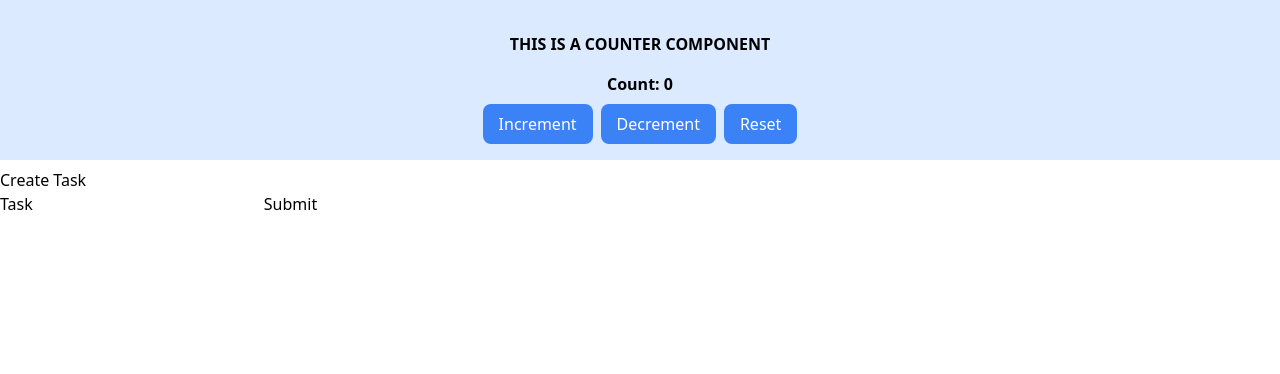
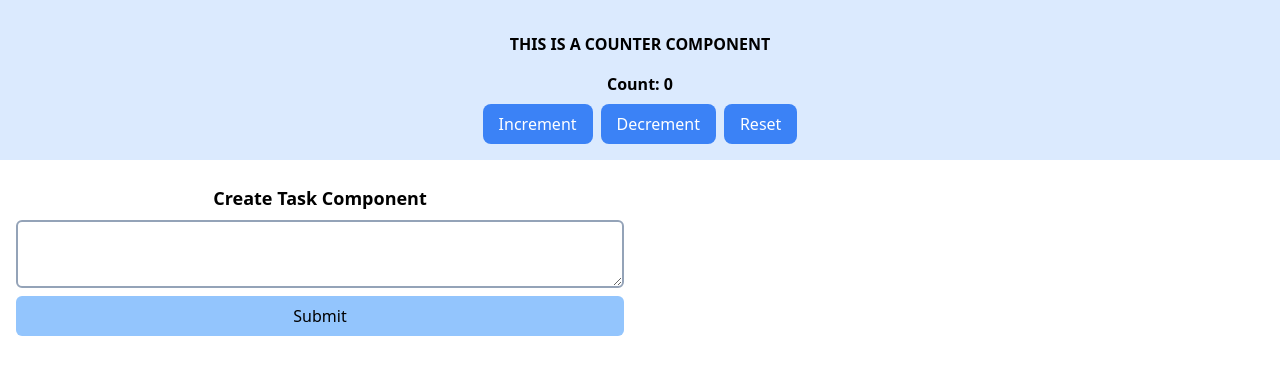
Before and after one commit to waleedbinalim/redux-toolkit-practice, a React (Vite) app: page / in a window 1280 px wide. Shown: the top 374 px of the page. Built offline with nearby package versions, Linux system fonts and the light colour scheme.

Commit message:
chore: ui for create task component

```diff
--- a/src/components/create-task.tsx
+++ b/src/components/create-task.tsx
@@ -2,13 +2,15 @@ import { addTask, tasksReducer } from "@/slice";
 import React, { useReducer, useRef } from "react";
 
 const CreateTask: React.FC = () => {
-  const taskValRef = useRef<HTMLInputElement>(null);
+  const taskValRef = useRef<HTMLTextAreaElement>(null);
 
   const [_state, dispatch] = useReducer(tasksReducer, { entities: [] });
 
   return (
-    <>
-      <div>Create Task</div>
+    <div className="p-4 md:w-1/2">
+      <h1 className="text-center text-lg mb-2 font-bold">
+        Create Task Component
+      </h1>
 
       <form
         onSubmit={(e) => {
@@ -17,13 +19,18 @@ const CreateTask: React.FC = () => {
           if (!taskValRef.current) return;
           dispatch(addTask({ title: taskValRef.current.value }));
         }}
+        className="flex flex-col"
       >
-        <label htmlFor="task">Task</label>
-        <input type="text" ref={taskValRef} />
+        <textarea
+          className="border-2 border-slate-400 rounded-md p-2 mb-2"
+          ref={taskValRef}
+        />
 
-        <button type="submit">Submit</button>
+        <button className="px-4 py-2 bg-blue-300 rounded-md" type="submit">
+          Submit
+        </button>
       </form>
-    </>
+    </div>
   );
 };
 
```
